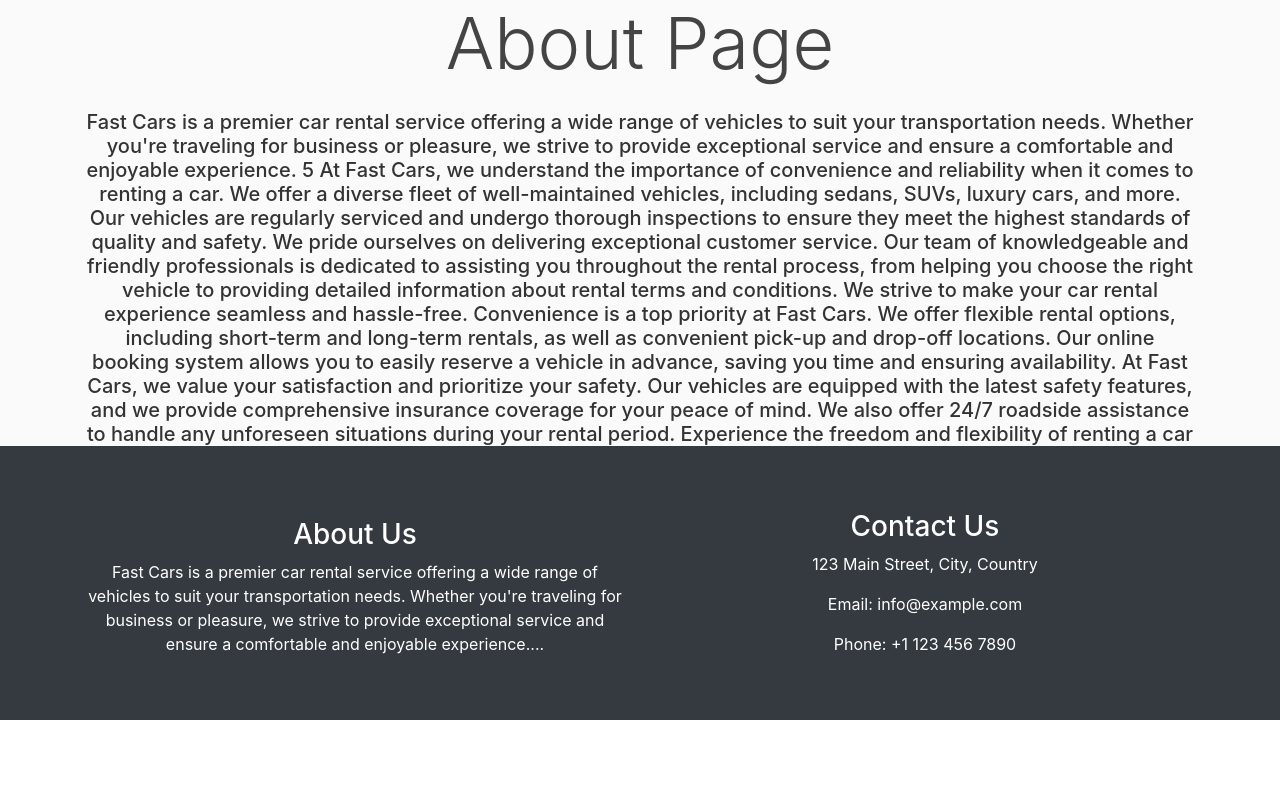
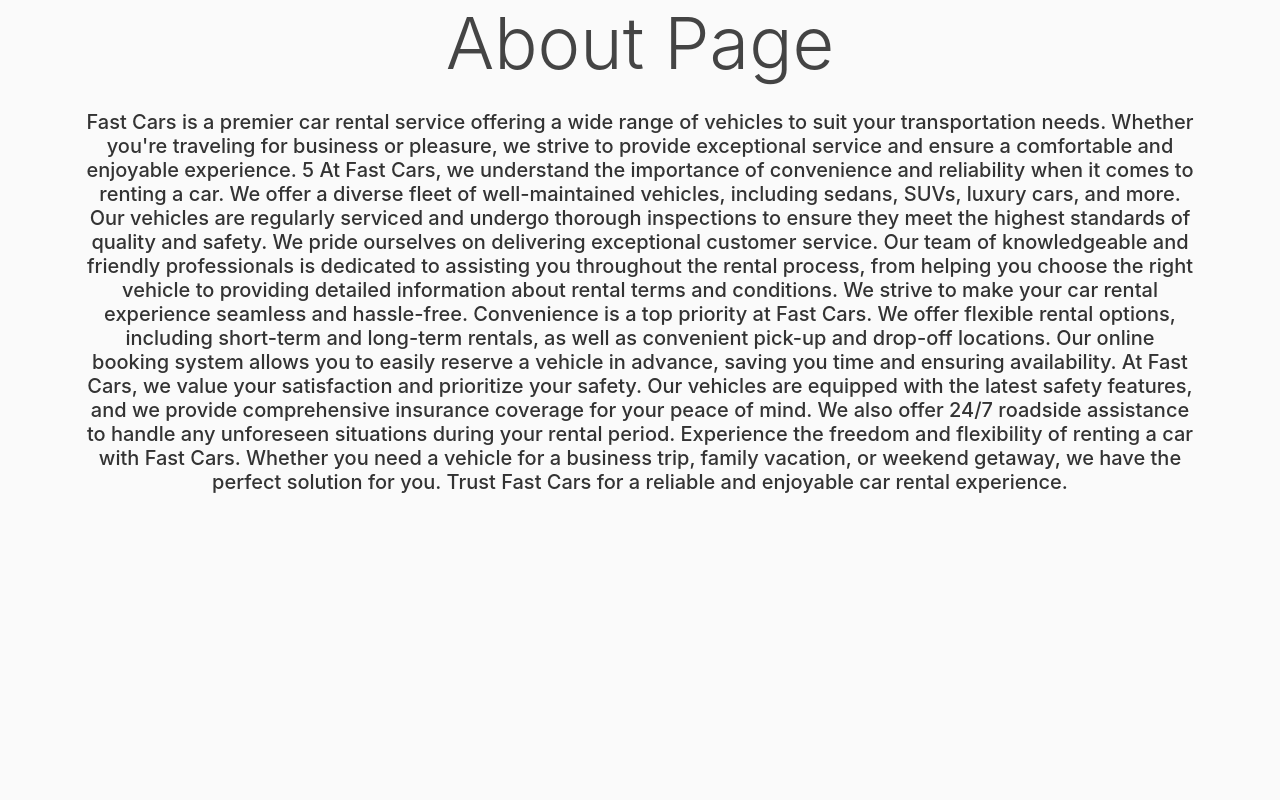
Before and after one commit to Kobi-Okiti/Fast_Cars, a Django app: page /about/ in a window 1280 px wide. Shown: the part 80-880 px from the top of the page. Before the commit the page ends 800 px from the top, so only its background shows below. Run offline with Django 4.2, Linux system fonts and the light colour scheme; some libraries are stand-ins or nearby versions.

Commit message:
Removed the footer

```diff
--- a/fast_cars/static/fast_cars/main.css
+++ b/fast_cars/static/fast_cars/main.css
@@ -2,6 +2,7 @@ body {
     background: #fafafa;
     color: #333333;
     margin-top: 5rem;
+    min-height: 100vh;
   }
 
   h1, h2, h3, h4, h5, h6 {
@@ -106,7 +107,6 @@ body {
     left: 0;
     bottom: 0;
     width: 100%;
-     /* Adjust this value to set the height of your footer */
     background-color: #343a40;
     color: #fff;
     padding: 20px 0;
@@ -124,3 +124,7 @@ body {
 .mb-login{
     margin-bottom:40% ;
 }
+
+.content {
+  flex: 1;
+}
--- a/fast_cars/templates/fast_cars/base.html
+++ b/fast_cars/templates/fast_cars/base.html
@@ -45,7 +45,7 @@
           </div>
         </nav>
       </header>
-    <div class="container">
+    <div class="container content">
         {% if messages %}
             {% for message in messages %}
                 <div class="alert alert-{{ message.tags }}">
@@ -55,7 +55,7 @@
         {% endif %}
         {% block content %}{% endblock %}
     </div>
-    <footer class="footer bg-dark text-white pt-5 pb-5 mt-5">
+    <!-- <footer class="footer text-white pt-5 pb-5 mt-5 py-3">
         <div class="container">
           <div class="row">
             <div class="col-md-6 mt-3">
@@ -70,7 +70,7 @@
             </div>
           </div>
         </div>
-      </footer>
+      </footer> -->
 
 
 
```
Also changed, not shown: db.sqlite3, 1 other file.
